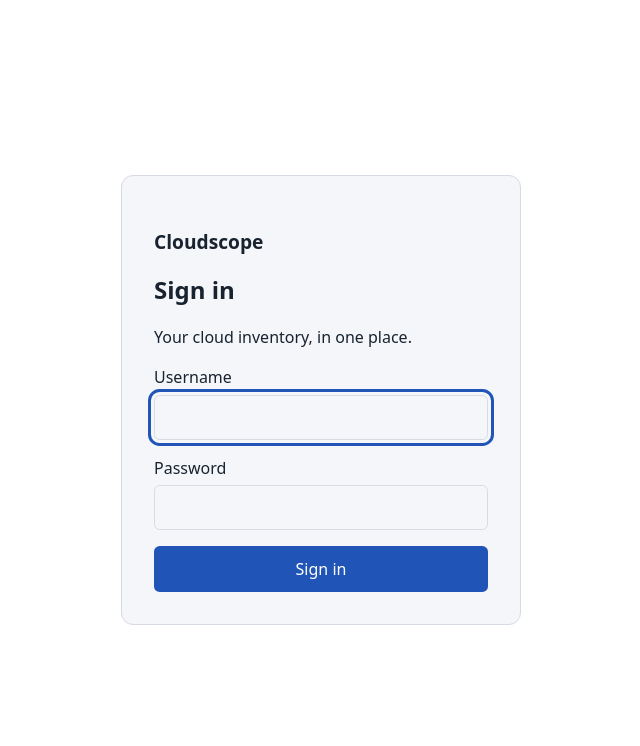
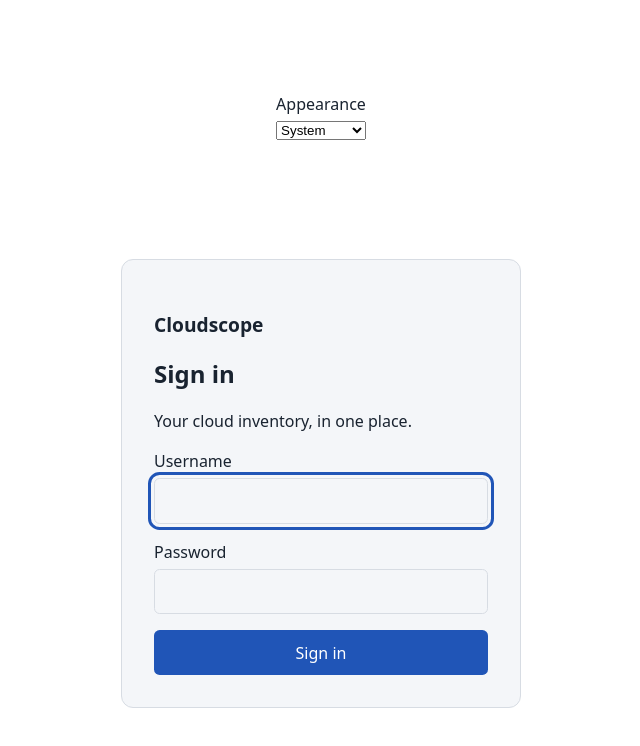
Before and after one commit to sahiiib/cloudscope, a React (Vite) app in the folder frontend/: page /login in a window 1280 px wide. Shown: the top 746 px of the page, without its empty margins (319-959 px from the left). Built offline with nearby package versions, Linux system fonts and the light colour scheme.

Commit message:
T-068: frontend/src/auth/Login.tsx
Added ThemePicker component to the login page for theme selection.

```diff
--- a/frontend/src/auth/Login.tsx
+++ b/frontend/src/auth/Login.tsx
@@ -1,3 +1,4 @@
+import ThemePicker from '../appearance/ThemePicker';
 import { useState, type FormEvent } from 'react';
 import { useMutation, useQueryClient } from '@tanstack/react-query';
 import { useLocation, useNavigate } from 'react-router-dom';
@@ -49,6 +50,7 @@ export default function Login() {
 
   return (
     <main className="login-page">
+      <div className="login-appearance"><ThemePicker /></div>
       <section className="login-card" aria-labelledby="login-title">
         <p className="brand">Cloudscope</p>
         <h1 id="login-title">{mfa ? 'Verify your sign-in' : 'Sign in'}</h1>
```
